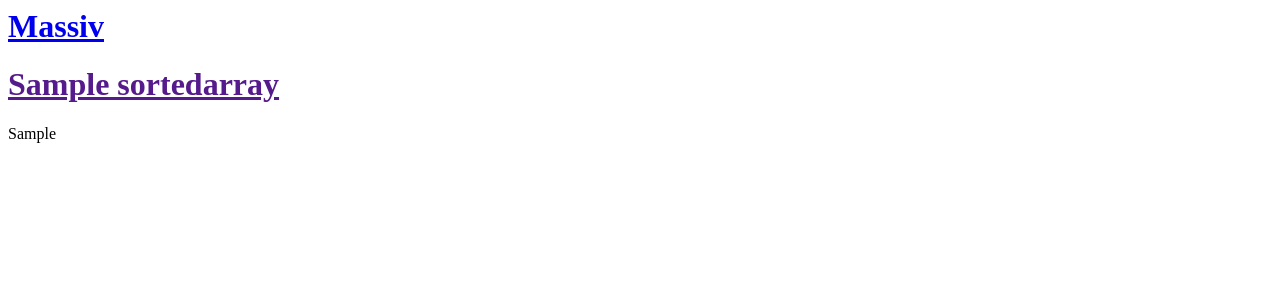
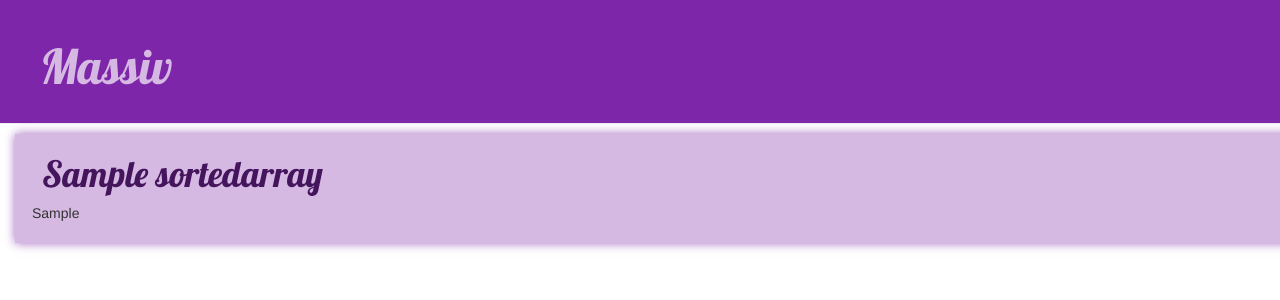
Before and after one commit to Anaginn/my-first-rps, a Django app: page / in a window 1280 px wide; the page is wider, and only the part inside the window is pictured. Shown: the top 300 px of that part. Run offline with Django 3.2, Linux system fonts and the light colour scheme; tables that the repository leaves empty hold one stand-in row (values such as "Sample post"); some libraries are stand-ins or nearby versions.

Commit message:
CSS podelala

```diff
--- /dev/null
+++ b/massiv/static/css/rps.css
@@ -0,0 +1,64 @@
+h1 a {
+    color: #7e26a9;
+    font-family: 'Lobster';
+}
+
+
+body {
+    padding-left: 0px;
+}
+
+col-md-8 {
+    color: #2b7ec7
+}
+
+
+.page-header {
+    background-color: #7e26a9;
+    margin-top: 0;
+    padding: 20px 20px 20px 40px;
+    margin-bottom: 10;
+}
+
+.page-header h1, .page-header h1 a, .page-header h1 a:visited, .page-header h1 a:active {
+    color: #d5b9e3;
+    font-size: 36pt;
+    text-decoration: none;
+}
+
+.content {
+    margin-left: 0px;
+}
+
+h1, h2, h3, h4 {
+    font-family: 'Lobster', cursive;
+}
+
+
+.save {
+    float: right;
+    background: #d5b9e3;
+    color: #7e26a9;
+}
+
+.post-form textarea, .post-form input {
+    width: 100%;
+}
+
+.top-menu, .top-menu:hover, .top-menu:visited {
+    color: #d5b9e3;
+    float: right;
+    font-size: 26pt;
+    margin-right: 20px;
+}
+
+.array {
+    margin-bottom: 20px;
+    padding: 0px 0px 0px 7px;
+    padding-left: 10px;
+}
+
+.array h1 a, .array h1 a:visited {
+    color: #44155c;
+    padding-left: 10px;
+}
--- /dev/null
+++ b/massiv/templates/massiv/base.html
@@ -0,0 +1,28 @@
+{% load static %}
+<html>
+    <head>
+        <title>RPS</title>
+        <link rel = "stylesheet" href = "//maxcdn.bootstrapcdn.com/bootstrap/3.2.0/css/bootstrap.min.css">
+        <link rel = "stylesheet" href = "//maxcdn.bootstrapcdn.com/bootstrap/3.2.0/css/bootstrap-theme.min.css">
+        <link href = "https://fonts.googleapis.com/css?family=Lobster&subset=latin,cyrillic" rel = "stylesheet" type = "text/css">
+        <link rel = "stylesheet" href = "{% static 'css/rps.css' %}">
+        <link rel="stylesheet" href="{% static 'ckeditor/ckeditor.css' %}">
+        <script src="{% static 'ckeditor/ckeditor.js' %}"></script>
+        {{ form.media }}
+    </head>
+    <body>
+        <div class="page-header">
+            <h1><a href="/">Massiv</a></h1>
+        </div>
+
+        <div class="content container">
+            <div class="row">
+                <div class="col-md-8">
+                    {% block content %}
+
+                    {% endblock %}
+                </div>
+            </div>
+        </div>
+    </body>
+</html>
--- a/massiv/templates/massiv/index.html
+++ b/massiv/templates/massiv/index.html
@@ -1,17 +1,27 @@
-<html>
-    <head>
-        <title>HELP</title>
-    </head>
-    <body>
-       <div>
-            <h1><a href="/">Massiv</a></h1>
-        </div>
+{% extends 'massiv/base.html' %}
 
-       {% for post in posts %}
-            <div>
-                <h1><a href="">{{ post.array_name }}</a></h1>
-                <p>{{ post.sorted_array|linebreaksbr }}</p>
+{% block content %}
+    {% for post in array %}
+        <head>
+            <meta charset="utf-8">
+            <style>
+                #text-justify {
+                    background: #d5b9e3;
+                    box-shadow: 0 0 10px #a266c0;
+                    padding: 0px 0px 0px 7px;
+                    width: 1435px;
+                    overflow: auto;
+                    margin-bottom: 10px;
+                }
+            </style>
+        </head>
+        <body>
+            <div id="text-justify">
+                <div class="array">
+                    <h1><a href="{% url 'post_detail' pk=post.pk %}">{{ post.array_name }}</a></h1>
+                    <p>{{ post.sorted_array|linebreaksbr }}</p>
+                </div>
             </div>
-       {% endfor %}
-    </body>
-</html>
+        </body>
+    {% endfor %}
+{% endblock %}
--- a/massiv/urls.py
+++ b/massiv/urls.py
@@ -6,7 +6,13 @@
 Последняя часть name='post_list' — это имя URL, которое будет использовано, чтобы идентифицировать его. Оно может быть
 таким же, как имя представления (англ. view), а может и чем-то совершенно другим. Мы будем использовать именованные URL
 позднее в проекте, поэтому важно указывать их имена уже сейчас. Мы также должны попытаться сохранить имена URL-адресов
-уникальными и легко запоминающимися."""
+уникальными и легко запоминающимися.
+
+Фрагмент post/<int:pk>/ определяет шаблон URL-адреса. Сейчас мы его поясним:
+
+post/ значит, что после начала строки URL должен содержать слово post и косую черту /. Пока всё в порядке.
+<int:pk> — эта часть посложнее. Она означает, что Django ожидает целочисленное значение и преобразует его в представление — переменную pk.
+/ — затем нам нужен еще один символ / перед тем, как адрес закончится."""
 
 
 from django.urls import path
@@ -14,4 +20,5 @@ from . import views
 
 urlpatterns = [
     path('', views.index, name='index'),
+    path('post/<int:pk>/', views.post_detail, name='post_detail'),
 ]
--- a/massiv/views.py
+++ b/massiv/views.py
@@ -1,11 +1,11 @@
-from django.shortcuts import render
 from django.http import JsonResponse
 from .models import SortedArray
+from django.shortcuts import render, get_object_or_404
 
 
 def index(request):
-    posts = SortedArray.objects.all()
-    return render(request, 'massiv/index.html', {'posts': posts})
+    array = SortedArray.objects.all()
+    return render(request, 'massiv/index.html', {'array': array})
 
 
 def sort_array(request):
@@ -30,3 +30,7 @@ def sort_array(request):
         return JsonResponse({'sorted_array': sorted_array})
 
     return JsonResponse({'error': 'Invalid request'})
+
+def post_detail(request, pk):
+    post = get_object_or_404(SortedArray, pk=pk)
+    return render(request, 'massiv/post_detail.html', {'post': post})
```
